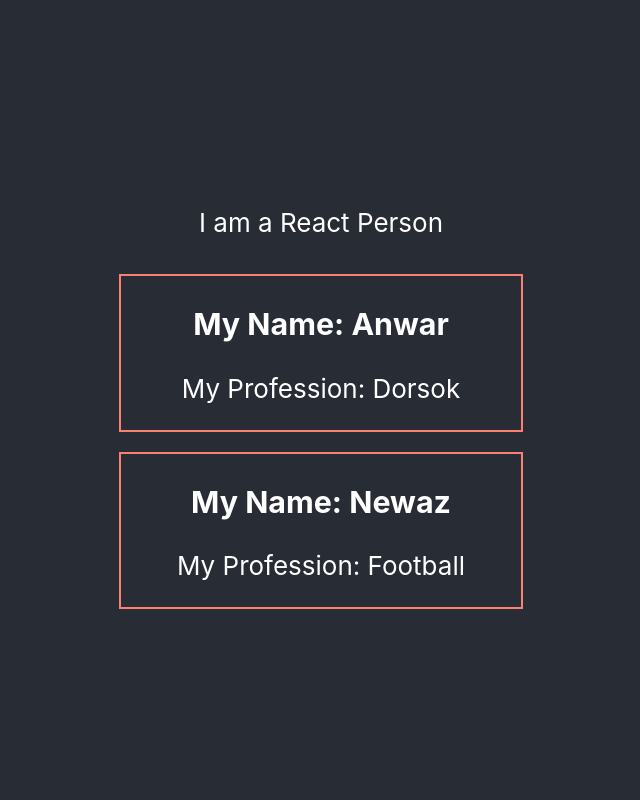
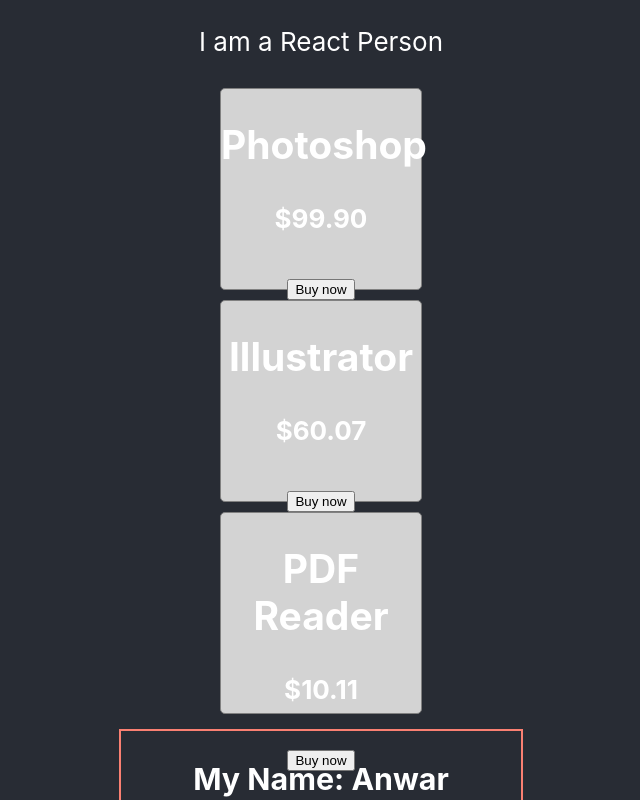
Before and after one commit to mdshahnewaz4767/react-core-concepts, a React (Create React App) app: page / in a window 1280 px wide. Shown: the top 800 px of the page, without its empty margins (319-959 px from the left). Built offline with nearby package versions, Linux system fonts and the light colour scheme.

Commit message:
update dynamic components

```diff
--- a/src/App.js
+++ b/src/App.js
@@ -2,15 +2,42 @@
 
 function App() {
   const naiyok = ["Anwar", "Jafor", "Alomgir", "Razzak"];
+  const products = [
+    {name: "Photoshop", price: "$99.90"},
+    {name: "Illustrator", price: "$60.07"},
+    {name: "PDF Reader", price: "$10.11"}
+  ]
   return (
     <div className="App">
       <header className="App-header">
         <p>I am a React Person</p>
+        <Product name={products[0].name} price={products[0].price}></Product>
+        <Product name={products[1].name} price={products[1].price}></Product>
+        <Product name={products[2].name} price={products[2].price}></Product>
         <Person name={naiyok[0]} job="Dorsok"></Person>
         <Person name="Newaz" job="Football"></Person>
       </header>
     </div>
   );
+}
+
+function Product(props) {
+  const productStyle = {
+    border: '1px solid gray',
+    borderRadius: '5px',
+    backgroundColor: 'lightgray',
+    height: '200px',
+    width: '200px',
+    float: 'left',
+    margin: '5px'
+  }
+  return (
+    <div style={productStyle}>
+      <h2>{props.name}</h2>
+      <h4>{props.price}</h4>
+      <button>Buy now</button>
+    </div>
+  )
 }
 
 function Person(props){
```
